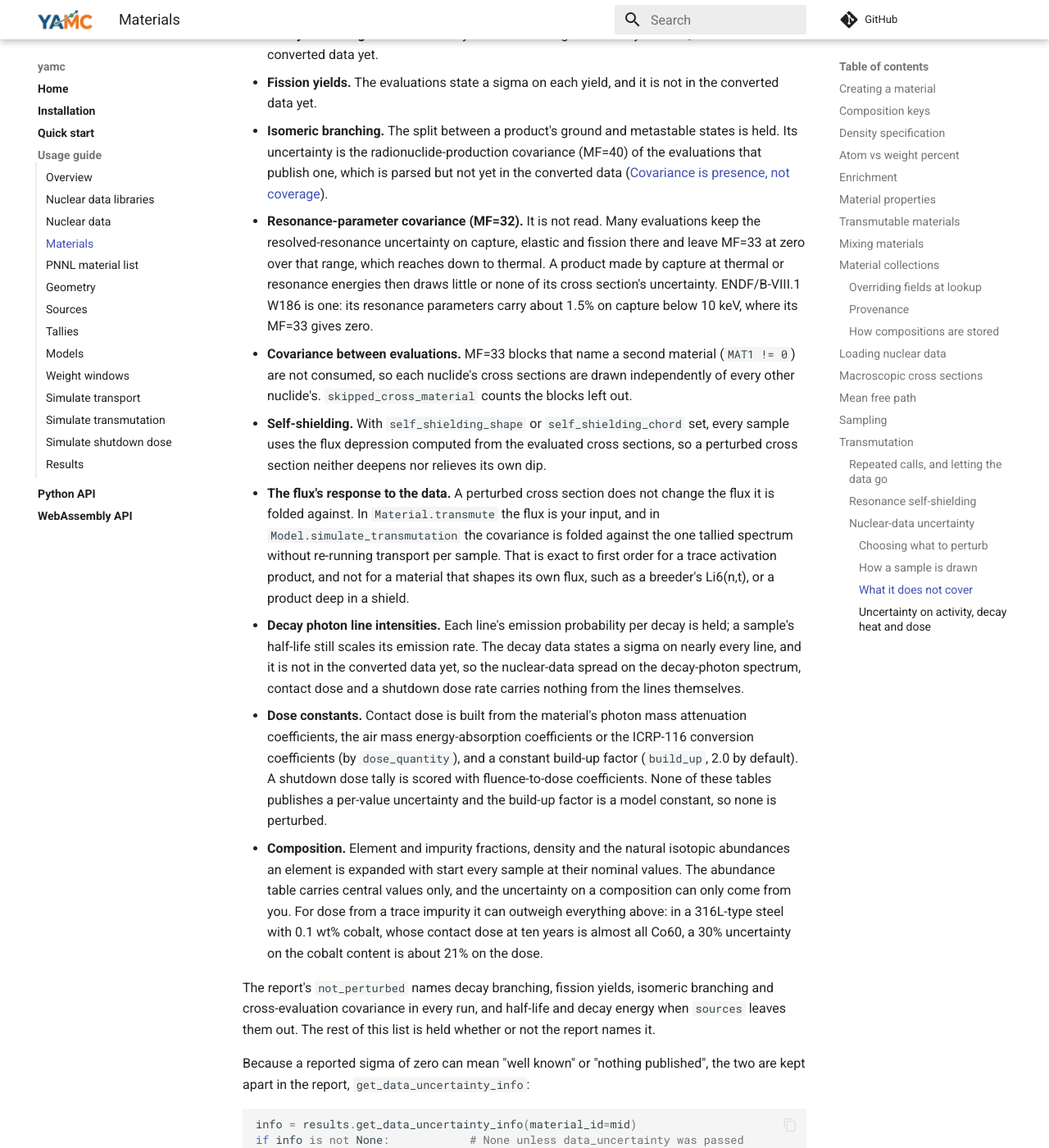
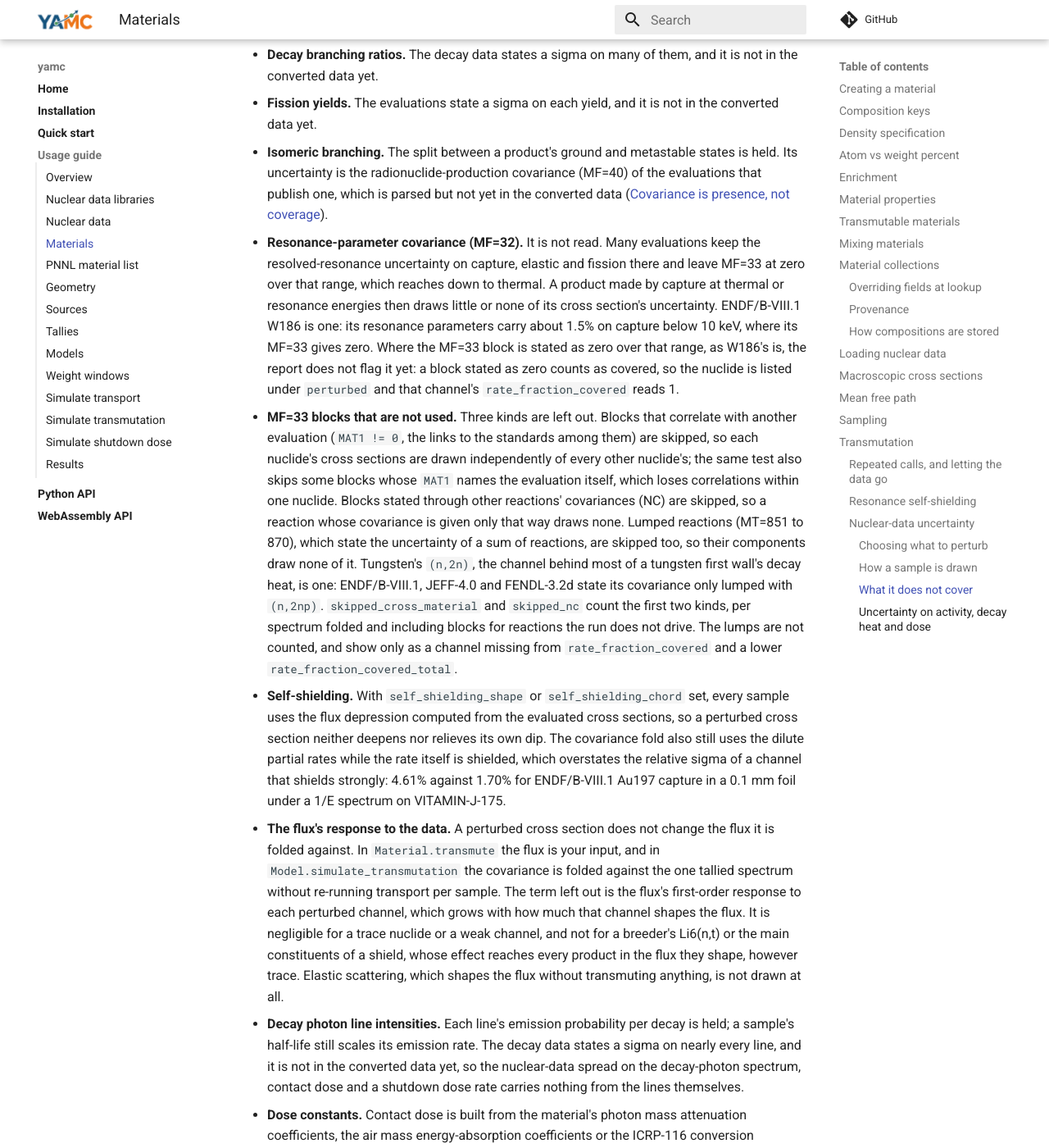
Before and after one commit to fusion-neutronics/yamc, an MkDocs documentation site: the page built from docs/materials.md, in a window 1280 px wide and 1400 px high, scrolled down 12897 px. Shown: the whole window at 82% size. Built offline with MkDocs 1.6.1 and Material for MkDocs 9.7.7, drawn with Linux system fonts in a browser that asks for light colours; comment, search, counter and statistics services are not loaded; some of the changed text lies outside the part shown.

Commit message:
Say which covariance gaps the uncertainty report does not show
The held list named cross-material MF=33 blocks and nothing else from
MF=33 that core main leaves out. It now covers all three kinds: MAT1 != 0
blocks (which also catch some blocks naming the evaluation's own MAT, so
within-nuclide correlations go too), NC blocks, and lumped MT=851 to 870
blocks. Tungsten's (n,2n) is the example, since three major libraries state
it only lumped with (n,2np). The page says which counter sees each, that the
counters sum per spectrum and include reactions the run does not drive, and
that a lump is counted nowhere.

The page also claimed the report keeps "well known" apart from "nothing
published". That holds for no_covariance_data only. A block stated as zero,
such as ENDF/B-VIII.1 W186 capture below 10 keV where the uncertainty sits
in MF=32, counts as covered today, so the nuclide reads as perturbed and the
channel as fully covered. The MF=32 item, the report paragraph and the
libraries page say so (fusion-neutronics/core#166 item 3).

The self-shielding item gains the other half of the shielded case: the fold
uses dilute partial rates against a shielded rate, which overstates the
sigma of a strongly shielding channel, 4.61% against 1.70% for Au197 in a
0.1 mm foil (#166 item 4). The fixed-flux item said the omission was exact to
first order for a trace product. The dropped term is the flux's response to
the perturbed channel, which depends on how much that channel shapes the
flux, not on how much product there is, so it now says that.

Composition is split in two. Abundances have published uncertainties that
the bundled table does not carry. Element fractions and density are the
user's input, with no argument to give their uncertainty. The cobalt example
now states its irradiation and that about 70% of the Co60 comes from the
cobalt, which is why a 30% cobalt uncertainty gives 21% and not 30%.

The has_gaps comment said the held inputs never set it, but the MAT1 != 0
and NC counters do. The report example adds skipped_nc and
rate_fraction_covered_total. The libraries page says the decay-energy sigma
is the quadrature sum of the component sigmas, because MT=457 states no
correlation between them, and no longer claims its link lists "everything".

````diff
--- a/docs/materials.md
+++ b/docs/materials.md
@@ -616,10 +616,11 @@ does not mean the channel that matters kept its evaluated sigma.
 
 ##### What it does not cover
 
-Every input below is held at its evaluated or nominal value in every sample. Some
-carry published uncertainties the converted data does not hold yet, some have none
-to read, and some are a property of the model rather than of the data. Either way
-the reported spread leaves them out.
+Every input below is held at its evaluated or nominal value in every sample, or
+drawn without a correlation the data states. Some carry published uncertainties
+the converted data does not hold yet, some have none to read, and some are a
+property of the model rather than of the data. Either way the reported spread
+leaves them out.
 
 - **Decay branching ratios.** The decay data states a sigma on many of them, and
   it is not in the converted data yet.
@@ -636,22 +637,42 @@ the reported spread leaves them out.
   product made by capture at thermal or resonance energies then draws little or
   none of its cross section's uncertainty. ENDF/B-VIII.1 W186 is one: its
   resonance parameters carry about 1.5% on capture below 10 keV, where its MF=33
-  gives zero.
-- **Covariance between evaluations.** MF=33 blocks that name a second material
-  (``MAT1 != 0``) are not consumed, so each nuclide's cross sections are drawn
-  independently of every other nuclide's. ``skipped_cross_material`` counts the
-  blocks left out.
+  gives zero. Where the MF=33 block is stated as zero over that range, as
+  W186's is, the report does not flag it yet: a block stated as zero counts as
+  covered, so the nuclide is listed under ``perturbed`` and that channel's
+  ``rate_fraction_covered`` reads 1.
+- **MF=33 blocks that are not used.** Three kinds are left out. Blocks that
+  correlate with another evaluation (``MAT1 != 0``, the links to the standards
+  among them) are skipped, so each nuclide's cross sections are drawn
+  independently of every other nuclide's; the same test also skips some blocks
+  whose ``MAT1`` names the evaluation itself, which loses correlations within one
+  nuclide. Blocks stated through other reactions' covariances (NC) are skipped,
+  so a reaction whose covariance is given only that way draws none. Lumped
+  reactions (MT=851 to 870), which state the uncertainty of a sum of reactions,
+  are skipped too, so their components draw none of it. Tungsten's ``(n,2n)``,
+  the channel behind most of a tungsten first wall's decay heat, is one:
+  ENDF/B-VIII.1, JEFF-4.0 and FENDL-3.2d state its covariance only lumped with
+  ``(n,2np)``. ``skipped_cross_material`` and ``skipped_nc`` count the first two
+  kinds, per spectrum folded and including blocks for reactions the run does not
+  drive. The lumps are not counted, and show only as a channel missing from
+  ``rate_fraction_covered`` and a lower ``rate_fraction_covered_total``.
 - **Self-shielding.** With ``self_shielding_shape`` or ``self_shielding_chord``
   set, every sample uses the flux depression computed from the evaluated cross
   sections, so a perturbed cross section neither deepens nor relieves its own
-  dip.
+  dip. The covariance fold also still uses the dilute partial rates while the
+  rate itself is shielded, which overstates the relative sigma of a channel that
+  shields strongly: 4.61% against 1.70% for ENDF/B-VIII.1 Au197 capture in a
+  0.1 mm foil under a 1/E spectrum on VITAMIN-J-175.
 - **The flux's response to the data.** A perturbed cross section does not change
   the flux it is folded against. In ``Material.transmute`` the flux is your
   input, and in ``Model.simulate_transmutation`` the covariance is folded against
-  the one tallied spectrum without re-running transport per sample. That is exact
-  to first order for a trace activation product, and not for a material that
-  shapes its own flux, such as a breeder's Li6(n,t), or a product deep in a
-  shield.
+  the one tallied spectrum without re-running transport per sample. The term
+  left out is the flux's first-order response to each perturbed channel, which
+  grows with how much that channel shapes the flux. It is negligible for a trace
+  nuclide or a weak channel, and not for a breeder's Li6(n,t) or the main
+  constituents of a shield, whose effect reaches every product in the flux they
+  shape, however trace. Elastic scattering, which shapes the flux without
+  transmuting anything, is not drawn at all.
 - **Decay photon line intensities.** Each line's emission probability per decay
   is held; a sample's half-life still scales its emission rate. The decay data
   states a sigma on nearly every line, and it is not in the converted data yet,
@@ -663,21 +684,31 @@ the reported spread leaves them out.
   build-up factor (``build_up``, 2.0 by default). A shutdown dose tally is scored
   with fluence-to-dose coefficients. None of these tables publishes a per-value
   uncertainty and the build-up factor is a model constant, so none is perturbed.
-- **Composition.** Element and impurity fractions, density and the natural
-  isotopic abundances an element is expanded with start every sample at their
-  nominal values. The abundance table carries central values only, and the
-  uncertainty on a composition can only come from you. For dose from a trace
-  impurity it can outweigh everything above: in a 316L-type steel with 0.1 wt%
-  cobalt, whose contact dose at ten years is almost all Co60, a 30% uncertainty
-  on the cobalt content is about 21% on the dose.
+- **Natural isotopic abundances.** An element is expanded into its isotopes with
+  the same abundances in every sample. The published isotopic-composition tables
+  state an uncertainty or a range of natural variation on every isotope of a
+  multi-isotope element, above 1% of the value for about a third of them (Li6's
+  stated range spans a factor of four), and the bundled table carries the central
+  values only.
+- **Element fractions and density.** These are your input and start every sample
+  at the values you gave. There is no argument to give their uncertainty, so it
+  is not perturbed, and propagating it means sampling compositions yourself, one
+  run per composition. For dose from a trace impurity it can outweigh everything
+  above: in a 316L-type steel with 0.1 wt% cobalt, irradiated for five years at
+  1e14 n/cm^2/s in an illustrative first-wall spectrum, the contact dose at ten
+  years' cooling is almost all Co60, about 70% of it made from the cobalt itself,
+  so a 30% uncertainty on the cobalt content is about 21% on the dose.
 
 The report's ``not_perturbed`` names decay branching, fission yields, isomeric
-branching and cross-evaluation covariance in every run, and half-life and decay
-energy when ``sources`` leaves them out. The rest of this list is held whether or
-not the report names it.
+branching and cross-material covariance (``MAT1 != 0``) in every run, and
+half-life and decay energy when ``sources`` leaves them out. The rest of this list
+is held whether or not the report names it.
 
 Because a reported sigma of zero can mean "well known" or "nothing published",
-the two are kept apart in the report, ``get_data_uncertainty_info``:
+the report, ``get_data_uncertainty_info``, keeps a nuclide whose evaluation
+carries no MF=33 at all (``no_covariance_data``) apart from one that states it.
+It does not yet separate a channel whose stated covariance is zero, as in the
+MF=32 case above:
 
 <!-- doctest: skip -->
 ```python
@@ -687,16 +718,19 @@ if info is not None:            # None unless data_uncertainty was passed
     info["perturbed"]           # nuclides that had usable MF=33 covariance
     info["no_covariance_data"]  # nuclides whose evaluation carries none
     info["rate_fraction_covered"]  # per channel, the share of the rate the
-                                   # covariance grid actually spans
-    info["skipped_cross_material"]    # MF=33 blocks naming another material
+                                   # covariance grid spans, zero blocks included
+    info["rate_fraction_covered_total"]  # ... over the run, by production
+    info["skipped_cross_material"]    # MF=33 blocks with MAT1 != 0, not used
+    info["skipped_nc"]                # MF=33 blocks stated as NC, not used
     info["half_lives_perturbed"]      # nuclides whose half-life was drawn
     info["no_half_life_uncertainty"]  # ... and those whose data states no sigma
     info["decay_energies_perturbed"]  # nuclides whose decay energy was drawn
     info["no_decay_energy_uncertainty"]  # ... and those whose data states none
     info["not_perturbed"]       # held inputs the report names, as above
     info["has_gaps"]            # True if a nuclide, covariance block or spectrum
-                                # had no usable uncertainty; the held inputs
-                                # listed above never set it
+                                # had no usable uncertainty; of the held inputs
+                                # above only the blocks in skipped_cross_material
+                                # and skipped_nc set it
 ```
 
 A ``sigma`` of ``0.0`` for a nuclide listed in ``no_covariance_data`` is not a
````
Also changed, not shown: docs/nuclear_data_libraries.md (+10 -7 lines).
